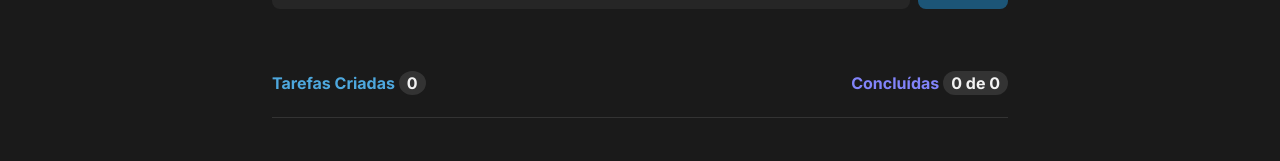
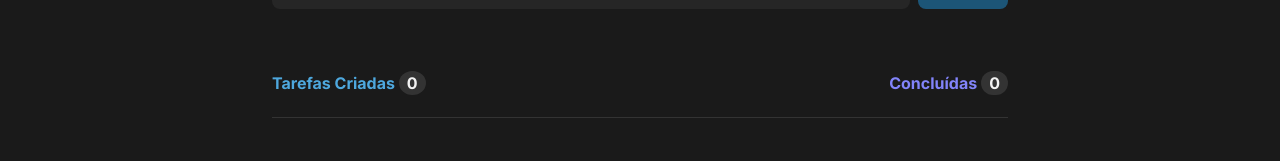
Before and after one commit to iPaulinh0/ignite-todo, a React (Vite) app: page / in a window 1280 px wide. Shown: the part 211-372 px from the top of the page. Built offline with nearby package versions, Linux system fonts and the light colour scheme.

Commit message:
fix: when the tasks are empty, completed display show 0

```diff
--- a/src/components/ToDo.tsx
+++ b/src/components/ToDo.tsx
@@ -69,6 +69,10 @@ export function ToDo() {
                     Concluídas
                     <p className={styles.finishedTask}>
                         {
+                            isTaskEmpty
+                            ?
+                            `${task.length}`
+                            :
                             `${finishedTaskCounter} de ${task.length}`
                         }
                     </p>
```
